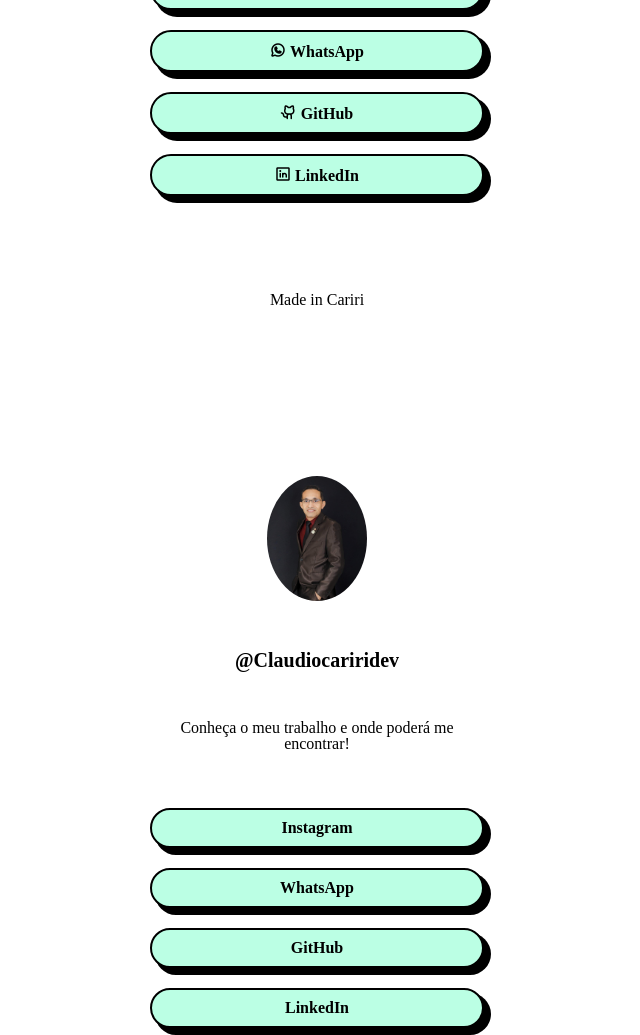
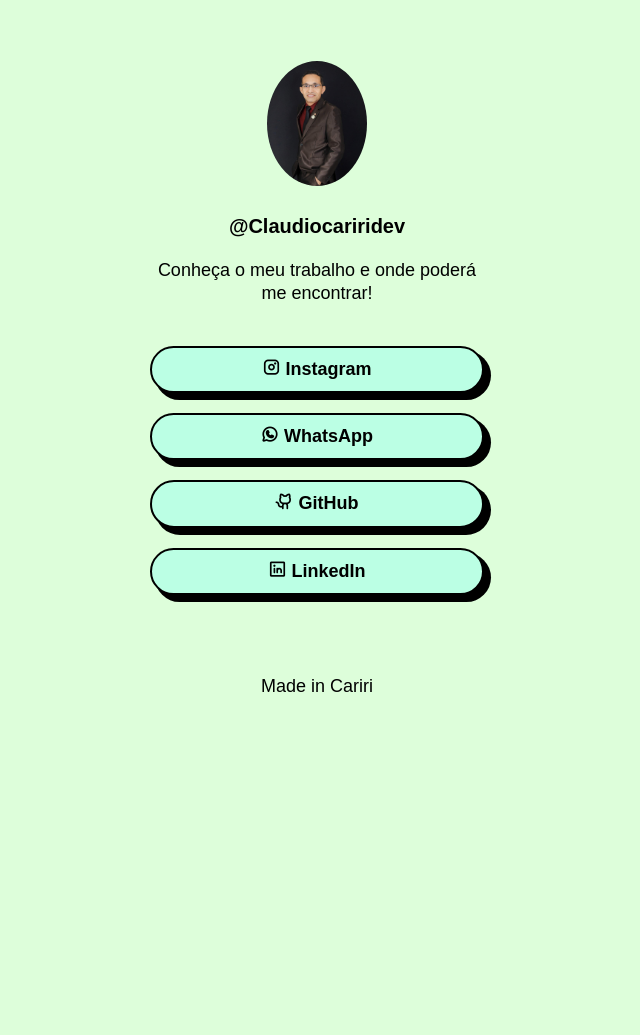
Before and after one commit to Claudiocariridev/Link-Treee, a plain HTML site: page index.html in a window 1280 px wide. Shown: the top 1035 px of the page, without its empty margins (323-963 px from the left). After the commit the page ends 800 px from the top, so only its background shows below. Drawn offline with nearby package versions, Linux system fonts and the light colour scheme; a web font is replaced by a local one.

Commit message:
Corrigindo erros de merge

```diff
--- a/css/reset.css
+++ b/css/reset.css
@@ -1,4 +1,4 @@
-<<<<<<< HEAD
+
 /* http://meyerweb.com/eric/tools/css/reset/
    v2.0 | 20110126
    License: none (public domain)
@@ -46,53 +46,4 @@ q:before, q:after {
 table {
 	border-collapse: collapse;
 	border-spacing: 0;
-=======
-/* http://meyerweb.com/eric/tools/css/reset/
-   v2.0 | 20110126
-   License: none (public domain)
-*/
-
-html, body, div, span, applet, object, iframe,
-h1, h2, h3, h4, h5, h6, p, blockquote, pre,
-a, abbr, acronym, address, big, cite, code,
-del, dfn, em, img, ins, kbd, q, s, samp,
-small, strike, strong, sub, sup, tt, var,
-b, u, i, center,
-dl, dt, dd, ol, ul, li,
-fieldset, form, label, legend,
-table, caption, tbody, tfoot, thead, tr, th, td,
-article, aside, canvas, details, embed,
-figure, figcaption, footer, header, hgroup,
-menu, nav, output, ruby, section, summary,
-time, mark, audio, video {
-	margin: 0;
-	padding: 0;
-	border: 0;
-	font-size: 100%;
-	font: inherit;
-	vertical-align: baseline;
 }
-/* HTML5 display-role reset for older browsers */
-article, aside, details, figcaption, figure,
-footer, header, hgroup, menu, nav, section {
-	display: block;
-}
-body {
-	line-height: 1;
-}
-ol, ul {
-	list-style: none;
-}
-blockquote, q {
-	quotes: none;
-}
-blockquote:before, blockquote:after,
-q:before, q:after {
-	content: '';
-	content: none;
-}
-table {
-	border-collapse: collapse;
-	border-spacing: 0;
->>>>>>> 163bea81c088f2f939610a1d9078f554d7738251
-}
--- a/css/style.css
+++ b/css/style.css
@@ -1,4 +1,3 @@
-<<<<<<< HEAD
 body {
     font-family: "Gabarito", sans-serif;
     background-color: #DDFEDA;
@@ -89,96 +88,4 @@ body{
     flex-direction: column;
     justify-content: center;
     height: 100vh;
-=======
-body {
-    font-family: "Gabarito", sans-serif;
-    background-color: #DDFEDA;
-    font-size: 18px;
-    line-height: 1.3;
 }
-
-.Galdino img{
-    width: 100px;
-    border-radius: 100%;
-}
-
-.container{
-    width: 334px;
-    margin: 0 auto;
-}
-
-header{
-    padding: 40px 0;
-}
-
-header h1{
-    font-size: 20px;
-    font-weight: 700;
-}
-
-header .container{
-    display: flex;
-    flex-direction: column;
-    gap: 20px;
-    align-items: center;
-    text-align: center;
-}
-
-.links{
-    display: flex;
-    flex-direction: column;
-    gap: 20px;
-}
-
-.links a{
-    font-weight: 600;
-    text-decoration: none;
-    color: #000;
-    text-align: center;
-    border: 2px solid #000;
-    border-radius: 40px;
-    padding: 10px;
-    background-color: #BBFFE4;
-    -webkit-box-shadow: 6px 6px 0px 1px #000000;
-    box-shadow: 6px 6px 0px 1px #000000;
-}
-
-.links a {
-    background-repeat: no-repeat;
-    background-position: center left 15px;
-    transition: transform .15s ease, box-shadow .15s ease;
-}
-
-.links a:hover {
-    transform: translate(-2px, -2px);
-    box-shadow: 10px 10px 0 0 #000;
-}
-
-.links a.instagram{
-    background-image: url(../assets/instagram.png);
-}
-
-.links a.whatsapp{
-    background-image: url(../assets/whatsapp.png);
-}
-
-.links a.github{
-    background-image: url(../assets/github.png);
-}
-
-.links a.linkedin{
-    background-image: url(../assets/linkedin.png);
-}
-
-footer{
-    text-align: center;
-    padding: 80px 0;
-}
-
-body{
-    display: flex;
-    flex-direction: column;
-    justify-content: center;
-    height: 100vh;
->>>>>>> 163bea81c088f2f939610a1d9078f554d7738251
-}
--- a/index.html
+++ b/index.html
@@ -1,4 +1,3 @@
-<<<<<<< HEAD
 <!DOCTYPE html>
 <html lang="en">
 <head>
@@ -52,57 +51,4 @@
     </footer>
 
 </body>
-=======
-<!DOCTYPE html>
-<html lang="en">
-<head>
-    <meta charset="UTF-8">
-    <meta name="viewport" content="width=device-widht, initial-scale=1.0">
-    <title>linktree</title>
-    <link rel="preconnect" href="https://fonts.googleapis.com">
-    <link rel="preconnect" href="https://fonts.gstatic.com" crossorigin>
-    <link href="https://fonts.googleapis.com/css2?family=Gabarito:wght@400..900&display=swap" rel="stylesheet">
-    <link rel="stylesheet" href="css/reset.css">
-    <link rel="stylesheet" href="css/style.css">
-</head>
-<body>
-    <header>
-       <div class="container">
-         <!-- Início Foto Galdino -->
-        <div class="Galdino">
-            <figure>
-                <img src="assets/Galdino.jpeg" alt="Foto do Galdino">
-            </figure>
-        </div>
-        <!-- Fim Foto Galdino -->
-        <div>
-            <h1>@Claudiocariridev</h1>
-        </div>
-        <div>
-            <p>
-                Conheça o meu trabalho e onde poderá me encontrar!
-            </p>
-        </div>
-       </div>
-    </header>
-
-    <main>
-        <div class="container">
-            <div class="links">
-            <a href="#"class="instagram">Instagram</a>
-            <a href="#"class="whatsapp">WhatsApp</a>
-            <a href="#"class="githhub">GitHub</a>
-            <a href="#"class="linkedin">LinkedIn</a>
-        </div>
-        </div>
-    </main>
-
-    <footer>
-        <div class="container">
-            <p>Made in Cariri</p>
-        </div>
-    </footer>
-
-</body>
->>>>>>> 163bea81c088f2f939610a1d9078f554d7738251
 </html>
```
